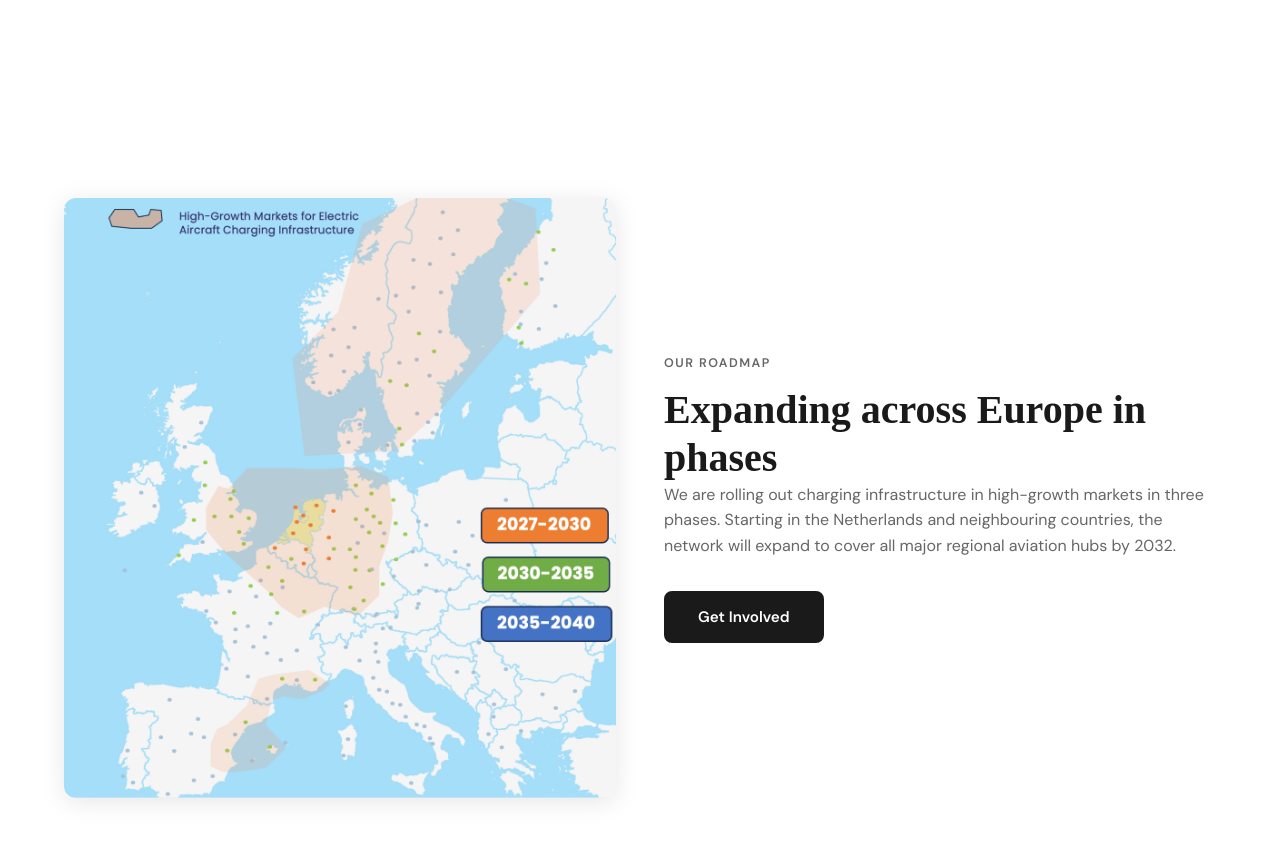
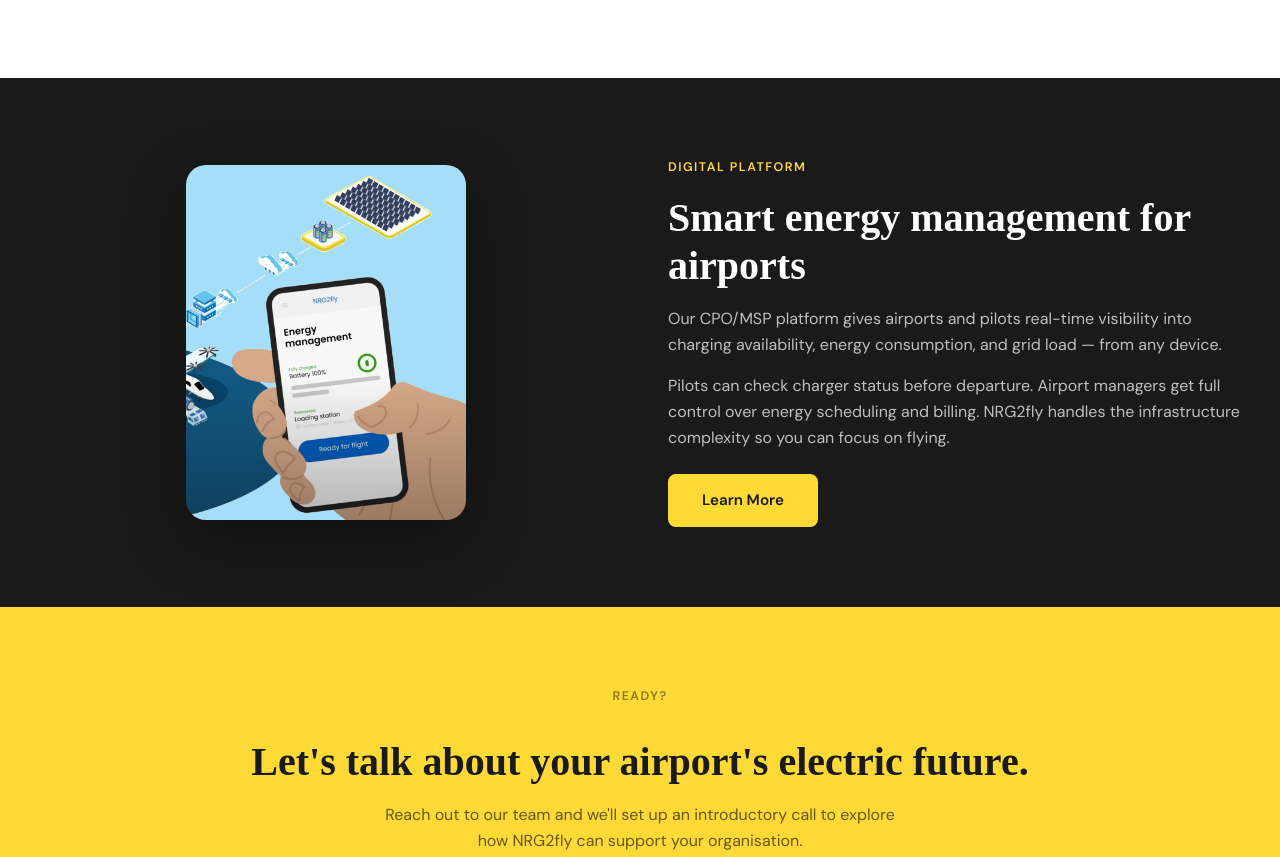
Before and after one commit to merlijnvanvliet-alt/nrg2fly-website, a plain HTML site: page network.html in a window 1280 px wide. Shown: the part 6466-7323 px from the top of the page. Drawn offline with Linux system fonts and the light colour scheme; a web font is replaced by a local one.

Commit message:
Network page: remove duplicate Growth Roadmap section

```diff
--- a/network.html
+++ b/network.html
@@ -336,21 +336,6 @@
       </div>
     </section>
 
-    <!-- ===== GROWTH ROADMAP ===== -->
-    <section class="evolution-section" aria-labelledby="evolution-heading">
-      <div class="container">
-        <div class="evolution-grid">
-          <img src="images/Europe Airport Charging Evolution.png" alt="Map showing NRG2fly's phased European expansion: 2025–2027, 2027–2030, 2030–2032" />
-          <div class="evolution-text">
-            <p class="section-label">Our Roadmap</p>
-            <h2 id="evolution-heading">Expanding across Europe in phases</h2>
-            <p>We are rolling out charging infrastructure in high-growth markets in three phases. Starting in the Netherlands and neighbouring countries, the network will expand to cover all major regional aviation hubs by 2032.</p>
-            <a href="contact.html" class="btn btn--green" style="margin-top:1rem;" onclick="gtag('event', 'cta_click', {event_category: 'cta', event_label: this.textContent.trim()})">Get Involved</a>
-          </div>
-        </div>
-      </div>
-    </section>
-
     <!-- ===== PLATFORM SECTION ===== -->
     <section class="platform-section" aria-labelledby="platform-heading">
       <div class="platform-grid">
```
